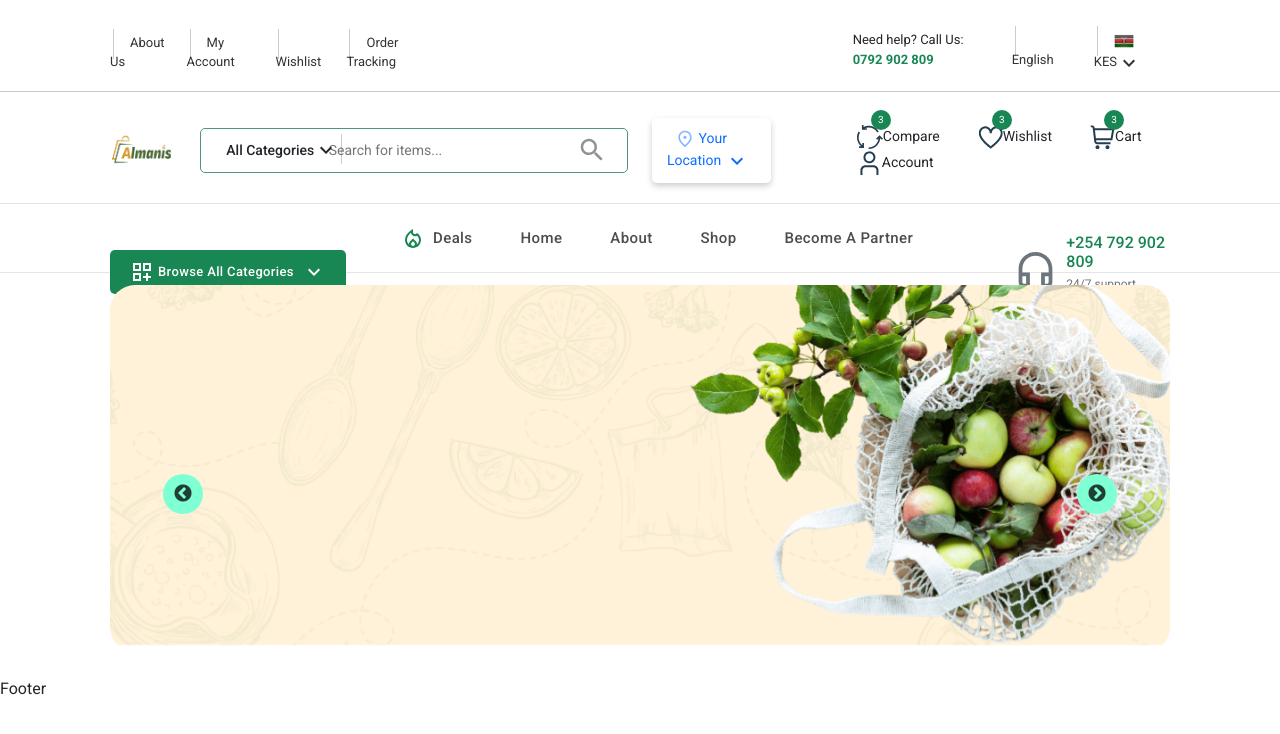
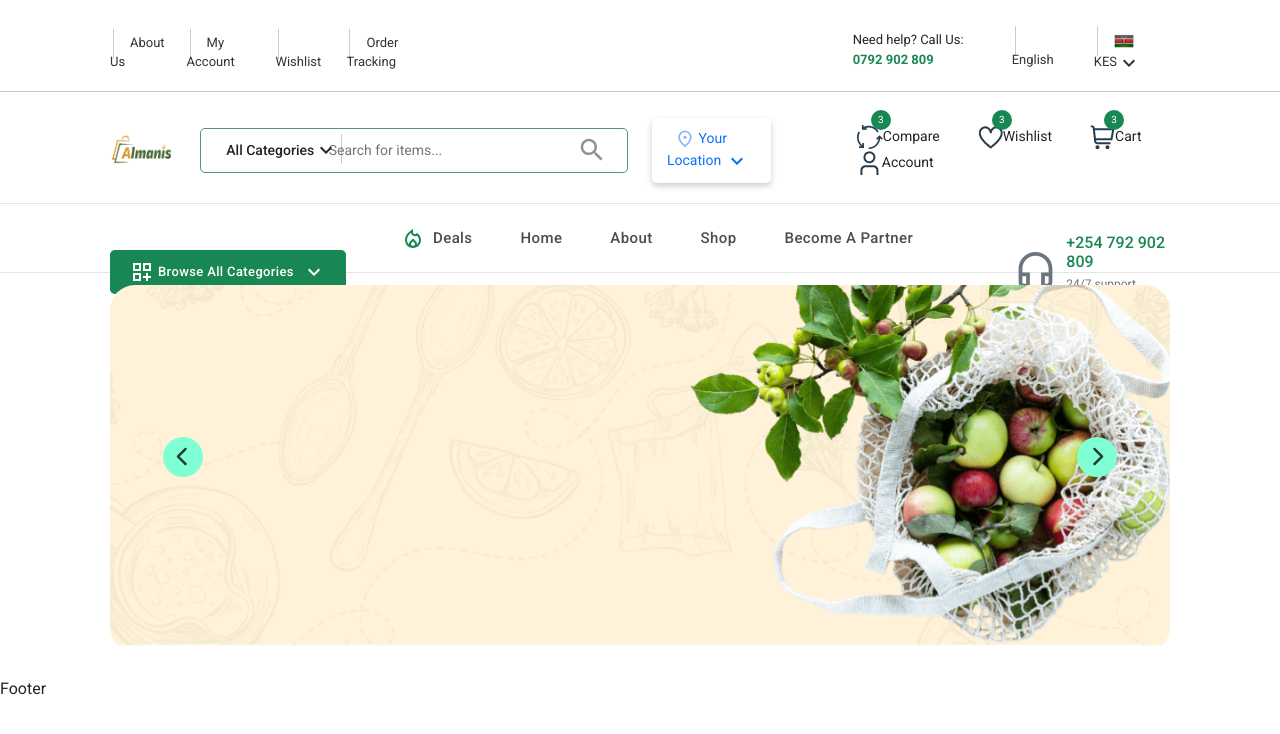
Before and after one commit to serenade18/almanisEcommerce, a React (Vite) app: page / in a window 1280 px wide. Shown: the top 734 px of the page. Built offline with nearby package versions, Linux system fonts and the light colour scheme; some icons are missing; a web font is replaced by a local one.

Commit message:
Fixed arrow styling

```diff
--- a/src/pages/general/home/slider/slider.css
+++ b/src/pages/general/home/slider/slider.css
@@ -14,12 +14,34 @@
 /* Arrow button styling */
 .slick-arrow {
     position: absolute;
-    top: 57%;
+    top: 47%;
     width: 40px !important;
     height: 40px !important;
     border-radius: 50% !important;
     background-color: aquamarine !important;
     z-index: 1; /* Ensure arrows are above the slider content */
+    display: flex;
+    justify-content: center;
+    align-items: center;
+    cursor: pointer;
+}
+
+/* Font Awesome Left Arrow (previous) */
+.slick-prev:before {
+    content: '\f053'; /* Font Awesome unicode for left arrow */
+    font-family: "Font Awesome 5 Free"; /* Ensure it's using Font Awesome */
+    font-weight: 900; /* Use solid version */
+    font-size: 20px;
+    color: black;
+}
+
+/* Font Awesome Right Arrow (next) */
+.slick-next:before {
+    content: '\f054'; /* Font Awesome unicode for right arrow */
+    font-family: "Font Awesome 5 Free"; /* Ensure it's using Font Awesome */
+    font-weight: 900; /* Use solid version */
+    font-size: 20px;
+    color: black;
 }
 
 /* Left arrow (previous) */
@@ -31,9 +53,3 @@
 .slick-next {
     right: 5% !important; /* Position it to the right */
 }
-
-/* Optional: You can style the icon inside the arrow if needed */
-.slick-arrow:before {
-    font-size: 20px; /* Adjust icon size */
-    color: black; /* Arrow color */
-}
```
